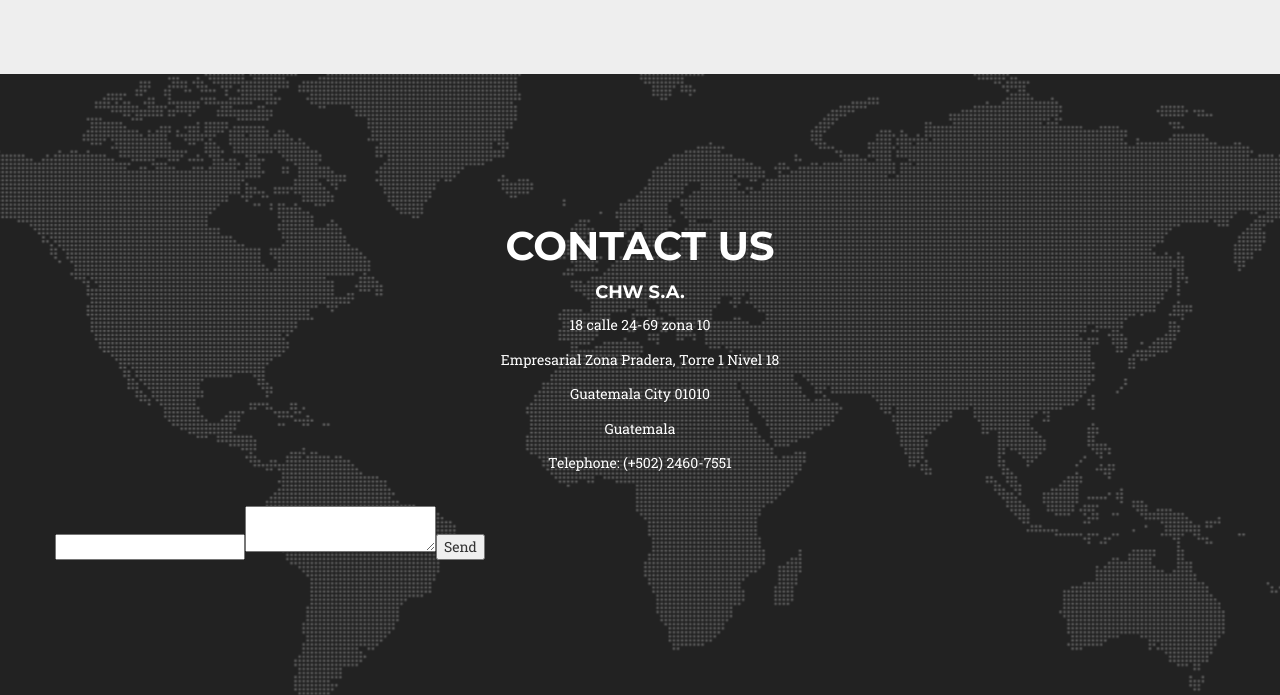
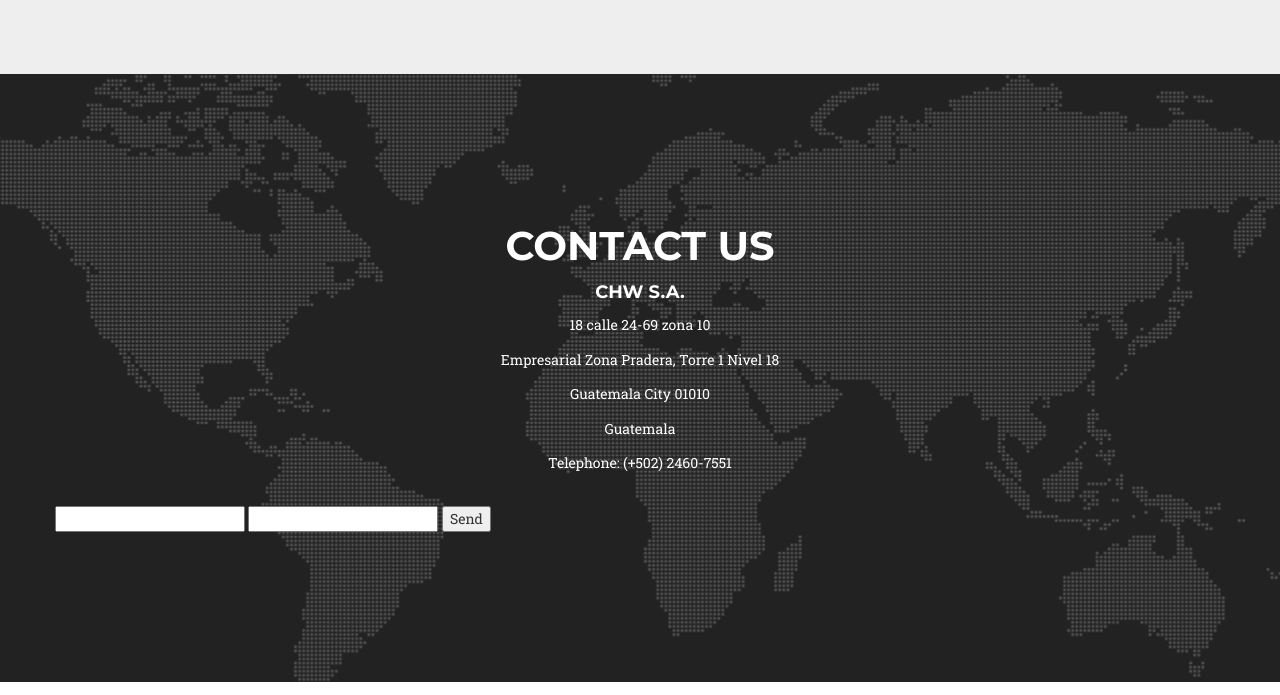
Before and after one commit to chwgt/chwgt.github.io, a website: page index.html in a window 1280 px wide. Shown: the part 5737-6432 px from the top of the page. Drawn offline with nearby package versions, Linux system fonts and the light colour scheme; a web font is replaced by a local one.

Commit message:
Added contact form

```diff
--- a/index.html
+++ b/index.html
@@ -385,7 +385,11 @@
                 </div>
             </div>
             <div class="row">
-              <form action="http://formspree.io/you@email.com"><input type="email" name="_replyto"><textarea   name="body"></textarea><input type="submit" value="Send"></form>
+              <form action="https://formspree.io/saberhombre@hotmail.com" method="POST">
+                <input type="text" name="name">
+                <input type="email" name="_replyto">
+                <input type="submit" value="Send">
+              </form>
 
             </div>
         </div>
```
